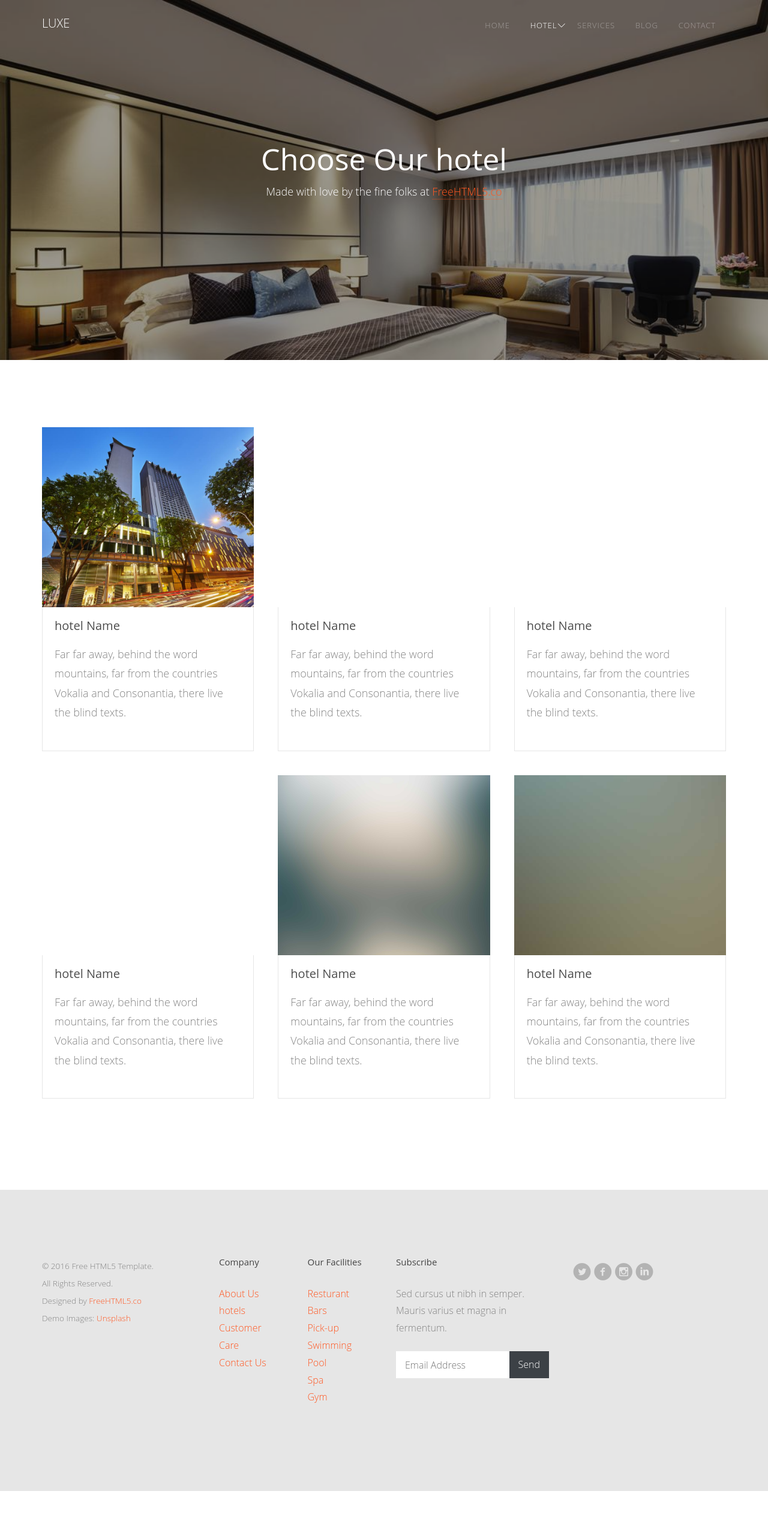
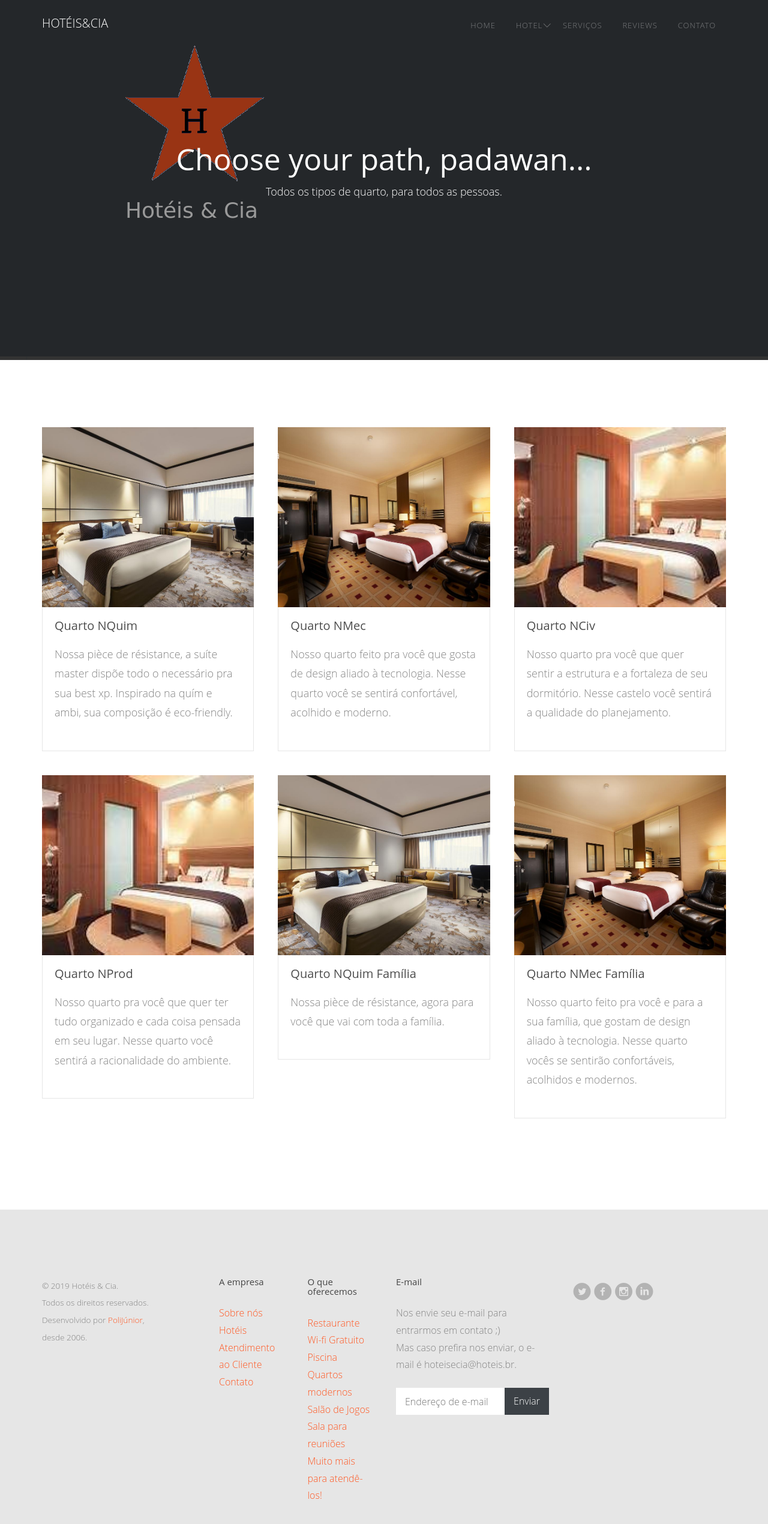
Before and after one commit to Nick-coder-usp/hoteiseciasite, a plain HTML site: page hotel.html in a window 1280 px wide. Shown: the whole page at 60% size. Before the commit the page ends 2485 px from the top, so only its background shows below. Drawn offline with Linux system fonts and the light colour scheme; files whose address does not match are found by name.

Commit message:
Final version

```diff
--- a/hotel.html
+++ b/hotel.html
@@ -6,13 +6,13 @@
 	<head>
 	<meta charset="utf-8">
 	<meta http-equiv="X-UA-Compatible" content="IE=edge">
-	<title>Luxe &mdash; 100% Free Fully Responsive HTML5 Template by FREEHTML5.co</title>
+	<title>Hotéis&Cia &mdash; por PoliJúnior</title>
 	<meta name="viewport" content="width=device-width, initial-scale=1">
-	<meta name="description" content="Free HTML5 Template by FREEHTML5.CO" />
-	<meta name="keywords" content="free html5, free template, free bootstrap, html5, css3, mobile first, responsive" />
-	<meta name="author" content="FREEHTML5.CO" />
+	<meta name="description" content="Hotéis&Cia" />
+	<meta name="keywords" content="hospedagem, negocios, hotel, reserva, poli, servicos" />
+	<meta name="author" content="PoliJúnior" />
 
-  	<!-- Facebook and Twitter integration -->
+  	<!-- Integração Facebook e Twitter - adicionar conteúdo -->
 	<meta property="og:title" content=""/>
 	<meta property="og:image" content=""/>
 	<meta property="og:url" content=""/>
@@ -23,8 +23,8 @@
 	<meta name="twitter:url" content="" />
 	<meta name="twitter:card" content="" />
 
-	<!-- Place favicon.ico and apple-touch-icon.png in the root directory -->
-	<link rel="shortcut icon" href="favicon.ico">
+	<link rel="shortcut icon" href="favicon.ico?v=2" type="image/x-icon"/>
+	<link rel="apple-touch-icon" href="apple-touch-icon.png"/>
 	<!-- <link href='https://fonts.googleapis.com/css?family=Lato:400,100,100italic,300,300italic,400italic,700italic,900,700,900italic' rel='stylesheet' type='text/css'> -->
 
 	<!-- Stylesheets -->
@@ -43,6 +43,8 @@
 	<link rel="stylesheet" href="css/themify-icons.css">
 	<!-- Flat Icon -->
 	<link rel="stylesheet" href="css/flaticon.css">
+	<!-- Flat Icon 2-->
+	<link rel="stylesheet" href="css/flaticon2.css">
 	<!-- Icomoon -->
 	<link rel="stylesheet" href="css/icomoon.css">
 	<!-- Flexslider  -->
@@ -67,32 +69,22 @@
 			<div class="container">
 				<div class="nav-header">
 					<a href="#" class="js-hotel-nav-toggle hotel-nav-toggle"><i></i></a>
-					<h1 id="hotel-logo"><a href="index.html">Luxe</a></h1>
+					<h1 id="hotel-logo"><a href="index.html">hotéis&cia</a></h1>
 					<nav id="hotel-menu-wrap" role="navigation">
 						<ul class="sf-menu" id="hotel-primary-menu">
 							<li><a href="index.html">Home</a></li>
 							<li>
-								<a class="active" href="hotel.html" class="hotel-sub-ddown">hotel</a>
+								<a href="hotel.html" class="hotel-sub-ddown">hotel</a>
 								<ul class="hotel-sub-menu">
-								 	<li><a href="#">Luxe hotel</a></li>
-								 	<li><a href="#">Deluxe hotel</a></li>
-									<li>
-										<a href="#" class="hotel-sub-ddown">King hotel</a>
-										<ul class="hotel-sub-menu">
-											<li><a href="http://freehtml5.co/preview/?item=build-free-html5-bootstrap-template" target="_blank">Build</a></li>
-											<li><a href="http://freehtml5.co/preview/?item=work-free-html5-template-bootstrap" target="_blank">Work</a></li>
-											<li><a href="http://freehtml5.co/preview/?item=light-free-html5-template-bootstrap" target="_blank">Light</a></li>
-											<li><a href="http://freehtml5.co/preview/?item=relic-free-html5-template-using-bootstrap" target="_blank">Relic</a></li>
-											<li><a href="http://freehtml5.co/preview/?item=display-free-html5-template-using-bootstrap" target="_blank">Display</a></li>
-											<li><a href="http://freehtml5.co/preview/?item=sprint-free-html5-template-bootstrap" target="_blank">Sprint</a></li>
-										</ul>
-									</li>
-									<li><a href="#">Poli hotel</a></li>
+									<li><a href="#">Quarto NCiv</a></li>
+									<li><a href="#">Quarto NMec</a></li>
+									<li><a href="#">Quarto NQuim</a></li>
+									<li><a href="#">Quarto NProd</a></li>
 								</ul>
 							</li>
-							<li><a href="services.html">Services</a></li>
-							<li><a href="blog.html">Blog</a></li>
-							<li><a href="contact.html">Contact</a></li>
+							<li><a href="services.html">Serviços</a></li>
+							<li><a href="blog.html">Reviews</a></li>
+							<li><a href="contact.html">Contato</a></li>
 						</ul>
 					</nav>
 				</div>
@@ -101,14 +93,14 @@
 
 	</div>
 	<!-- end:hotel-header -->
-	<div class="hotel-parallax" style="background-image: url(images/5hotel.jpg);" data-stellar-background-ratio="0.5">
+	<div class="hotel-parallax" style="background-image: url(images/logobackground2.png);" data-stellar-background-ratio="0.5">
 		<div class="overlay"></div>
 		<div class="container">
 			<div class="row">
 				<div class="col-md-12 col-md-offset-0 col-sm-12 col-sm-offset-0 col-xs-12 col-xs-offset-0 text-center hotel-table">
 					<div class="hotel-intro hotel-table-cell">
-						<h1 class="text-center">Choose Our hotel</h1>
-						<p>Made with love by the fine folks at <a href="http://freehtml5.co">FreeHTML5.co</a></p>
+						<h1 class="text-center">Choose your path, padawan...</h1>
+						<p>Todos os tipos de quarto, para todos as pessoas.</p>
 					</div>
 				</div>
 			</div>
@@ -120,73 +112,73 @@
 			<div class="row">
 				<div class="col-md-4">
 					<div class="hotel-content">
-						<div class="hotel-grid" style="background-image: url(images/image-1.jpg);">
-							<div class="price"><small>For as low as</small><span>$100/night</span></div>
-							<a class="book-now text-center" href="#"><i class="ti-calendar"></i> Book Now</a>
+						<div class="hotel-grid" style="background-image: url(images/5hotel.jpg);">
+							<div class="price"><small>A partir de</small><span>R$200/diária</span></div>
+							<a class="book-now text-center" href="#"><i class="ti-calendar"></i>Reservar</a>
 						</div>
 						<div class="desc">
-							<h3><a href="#">hotel Name</a></h3>
-							<p>Far far away, behind the word mountains, far from the countries Vokalia and Consonantia, there live the blind texts.</p>
+							<h3><a href="#">Quarto NQuim</a></h3>
+							<p>Nossa pièce de résistance, a suíte master dispõe todo o necessário pra sua best xp. Inspirado na quím e ambi, sua composição é eco-friendly.</p>
 						</div>
 					</div>
 				</div>
 				<div class="col-md-4">
 					<div class="hotel-content">
-						<div class="hotel-grid" style="background-image: url(images/image-2.jpg);">
-							<div class="price"><small>For as low as</small><span>$100/night</span></div>
-							<a class="book-now text-center" href="#"><i class="ti-calendar"></i> Book Now</a>
+						<div class="hotel-grid" style="background-image: url(images/2hotel.jpg);">
+							<div class="price"><small>A partir de</small><span>R$150/diária</span></div>
+							<a class="book-now text-center" href="#"><i class="ti-calendar"></i> Reservar</a>
 						</div>
 						<div class="desc">
-							<h3><a href="#">hotel Name</a></h3>
-							<p>Far far away, behind the word mountains, far from the countries Vokalia and Consonantia, there live the blind texts.</p>
+							<h3><a href="#">Quarto NMec</a></h3>
+							<p>Nosso quarto feito pra você que gosta de design aliado à tecnologia. Nesse quarto você se sentirá confortável, acolhido e moderno.</p>
 						</div>
 					</div>
 				</div>
 				<div class="col-md-4">
 					<div class="hotel-content">
-						<div class="hotel-grid" style="background-image: url(images/image-3.jpg);">
-							<div class="price"><small>For as low as</small><span>$100/night</span></div>
-							<a class="book-now text-center" href="#"><i class="ti-calendar"></i> Book Now</a>
+						<div class="hotel-grid" style="background-image: url(images/7hotel.jpeg);">
+							<div class="price"><small>A partir de</small><span>R$100/diária</span></div>
+							<a class="book-now text-center" href="#"><i class="ti-calendar"></i> Reservar</a>
 						</div>
 						<div class="desc">
-							<h3><a href="#">hotel Name</a></h3>
-							<p>Far far away, behind the word mountains, far from the countries Vokalia and Consonantia, there live the blind texts.</p>
+							<h3><a href="#">Quarto NCiv</a></h3>
+							<p>Nosso quarto pra você que quer sentir a estrutura e a fortaleza de seu dormitório. Nesse castelo você sentirá a qualidade do planejamento.</p>
 						</div>
 					</div>
 				</div>
 				<div class="col-md-4">
 					<div class="hotel-content">
-						<div class="hotel-grid" style="background-image: url(images/image-4.jpg);">
-							<div class="price"><small>For as low as</small><span>$100/night</span></div>
-							<a class="book-now text-center" href="#"><i class="ti-calendar"></i> Book Now</a>
+						<div class="hotel-grid" style="background-image: url(images/7hotel.jpeg);">
+							<div class="price"><small>A partir de</small><span>R$100/diária</span></div>
+							<a class="book-now text-center" href="#"><i class="ti-calendar"></i> Reservar</a>
 						</div>
 						<div class="desc">
-							<h3><a href="#">hotel Name</a></h3>
-							<p>Far far away, behind the word mountains, far from the countries Vokalia and Consonantia, there live the blind texts.</p>
+							<h3><a href="#">Quarto NProd</a></h3>
+							<p>Nosso quarto pra você que quer ter tudo organizado e cada coisa pensada em seu lugar. Nesse quarto você sentirá a racionalidade do ambiente.</p>
 						</div>
 					</div>
 				</div>
 				<div class="col-md-4">
 					<div class="hotel-content">
-						<div class="hotel-grid" style="background-image: url(images/image-5.jpg);">
-							<div class="price"><small>For as low as</small><span>$100/night</span></div>
-							<a class="book-now text-center" href="#"><i class="ti-calendar"></i> Book Now</a>
+						<div class="hotel-grid" style="background-image: url(images/5hotel.jpg);">
+							<div class="price"><small>A partir de</small><span>R$300/diária</span></div>
+							<a class="book-now text-center" href="#"><i class="ti-calendar"></i> Reservar</a>
 						</div>
 						<div class="desc">
-							<h3><a href="#">hotel Name</a></h3>
-							<p>Far far away, behind the word mountains, far from the countries Vokalia and Consonantia, there live the blind texts.</p>
+							<h3><a href="#">Quarto NQuim Família</a></h3>
+							<p>Nossa pièce de résistance, agora para você que vai com toda a família.</p>
 						</div>
 					</div>
 				</div>
 				<div class="col-md-4">
 					<div class="hotel-content">
-						<div class="hotel-grid" style="background-image: url(images/image-6.jpg);">
-							<div class="price"><small>For as low as</small><span>$100/night</span></div>
-							<a class="book-now text-center" href="#"><i class="ti-calendar"></i> Book Now</a>
+						<div class="hotel-grid" style="background-image: url(images/2hotel.jpg);">
+							<div class="price"><small>A partir de</small><span>R$250/diária</span></div>
+							<a class="book-now text-center" href="#"><i class="ti-calendar"></i> Reservar</a>
 						</div>
 						<div class="desc">
-							<h3><a href="#">hotel Name</a></h3>
-							<p>Far far away, behind the word mountains, far from the countries Vokalia and Consonantia, there live the blind texts.</p>
+							<h3><a href="#">Quarto NMec Família</a></h3>
+							<p>Nosso quarto feito pra você e para a sua família, que gostam de design aliado à tecnologia. Nesse quarto vocês se sentirão confortáveis, acolhidos e modernos.</p>
 						</div>
 					</div>
 				</div>
@@ -201,39 +193,42 @@
 			<div class="row">
 				<div class="col-md-3">
 					<div class="copyright">
-						<p><small>&copy; 2016 Free HTML5 Template. <br> All Rights Reserved. <br>
-						Designed by <a href="http://freehtml5.co" target="_blank">FreeHTML5.co</a> <br> Demo Images: <a href="http://unsplash.com/" target="_blank">Unsplash</a></small></p>
-					</div>
+						<p><small>&copy; 2019 Hotéis & Cia. <br> Todos os direitos reservados. <br>
+							Desenvolvido por <a href="http://www.polijunior.com.br/" target="_blank">PoliJúnior</a>, <br> desde 2006. </small></p>
+						</div>
 				</div>
 				<div class="col-md-6">
 					<div class="row">
 						<div class="col-md-3">
-							<h3>Company</h3>
+							<h3>A empresa</h3>
 							<ul class="link">
-								<li><a href="#">About Us</a></li>
-								<li><a href="#">hotels</a></li>
-								<li><a href="#">Customer Care</a></li>
-								<li><a href="#">Contact Us</a></li>
+								<li><a href="#">Sobre nós</a></li>
+								<li><a href="#">Hotéis</a></li>
+								<li><a href="#">Atendimento ao Cliente</a></li>
+								<li><a href="#">Contato</a></li>
 							</ul>
 						</div>
 						<div class="col-md-3">
-							<h3>Our Facilities</h3>
+							<h3>O que oferecemos</h3>
 							<ul class="link">
-								<li><a href="#">Resturant</a></li>
-								<li><a href="#">Bars</a></li>
-								<li><a href="#">Pick-up</a></li>
-								<li><a href="#">Swimming Pool</a></li>
-								<li><a href="#">Spa</a></li>
-								<li><a href="#">Gym</a></li>
-							</ul>
+								<!-- o desenvolvedor deve alterar o formato da lista para uma sem linkagem ou adicionar links relacionados a cada item, como fotos etc -->
+								<li><a href="#">Restaurante</a></li>
+								<li><a href="#">Wi-fi Gratuito</a></li>
+								<li><a href="#">Piscina</a></li>
+								<li><a href="#">Quartos modernos</a></li>
+								<!--as novas adaptações do nmec, como a tranca digital são exemplos dessa tecnologia-->
+								<li><a href="#">Salão de Jogos </a></li>
+								<li><a href="#">Sala para reuniões</a></li>
+								<li><a href="#">Muito mais para atendê-los!</a></li>
 						</div>
 						<div class="col-md-6">
-							<h3>Subscribe</h3>
-							<p>Sed cursus ut nibh in semper. Mauris varius et magna in fermentum. </p>
+							<h3>E-mail</h3>
+							<p>Nos envie seu e-mail para entrarmos em contato ;) <br> Mas caso prefira nos enviar, o e-mail é hoteisecia@hoteis.br. </p>
 							<form action="#" id="form-subscribe">
 								<div class="form-field">
-									<input type="email" placeholder="Email Address" id="email">
-									<input type="submit" id="submit" value="Send">
+									<input type="email" placeholder="Endereço de e-mail" id="email">
+									<input type="submit" id="submit" value="Enviar">
+									<!-- aqui o desenvolvedor deve adicionar ao envio do forms o email do hotel hoteisecia@hoteis.br como output -->
 								</div>
 							</form>
 						</div>
@@ -242,10 +237,11 @@
 				<div class="col-md-3">
 					<ul class="social-icons">
 						<li>
-							<a href="#"><i class="icon-twitter-with-circle"></i></a>
-							<a href="#"><i class="icon-facebook-with-circle"></i></a>
-							<a href="#"><i class="icon-instagram-with-circle"></i></a>
-							<a href="#"><i class="icon-linkedin-with-circle"></i></a>
+							<a href="https://twitter.com/poli_junior" target="_blank"><i class="icon-twitter-with-circle"></i></a>
+							<a href="https://www.facebook.com/polijunior.usp" target="_blank"><i class="icon-facebook-with-circle"></i></a>
+							<a href="https://www.instagram.com/polijuniorusp/" target="_blank"><i class="icon-instagram-with-circle"></i></a>
+							<a href="https://www.linkedin.com/company/poli-j-nior" target="_blank"><i class="icon-linkedin-with-circle"></i></a>
+							<!-- aqui o desenvolvedor deve inserir os links referentes às redes sociais do hotel -->
 						</li>
 					</ul>
 				</div>
```
Also changed, not shown: blog.html (+4 -4 lines), contact.html (+5 -5 lines), index.html (+4 -4 lines), services.html (+41 -36 lines).
